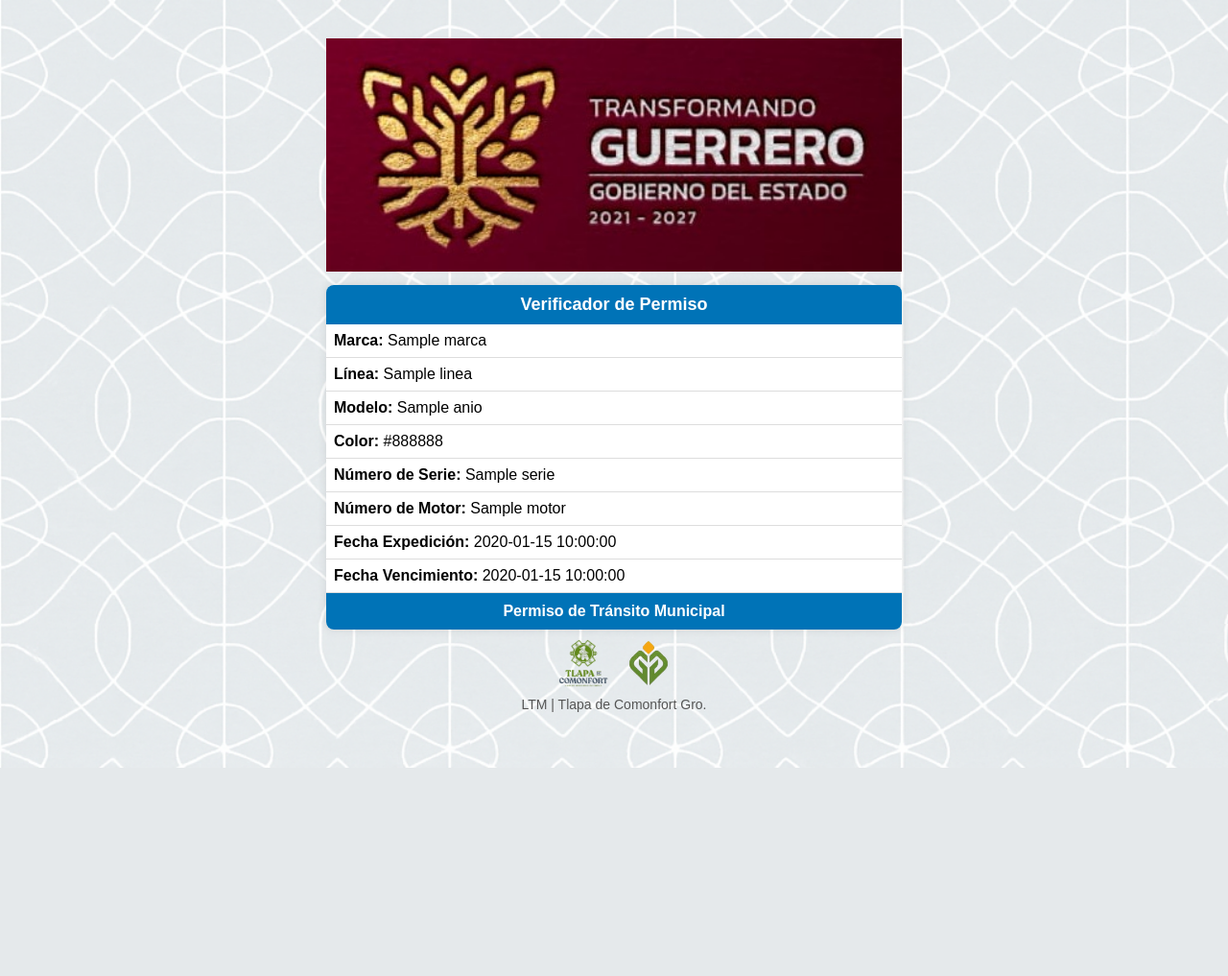
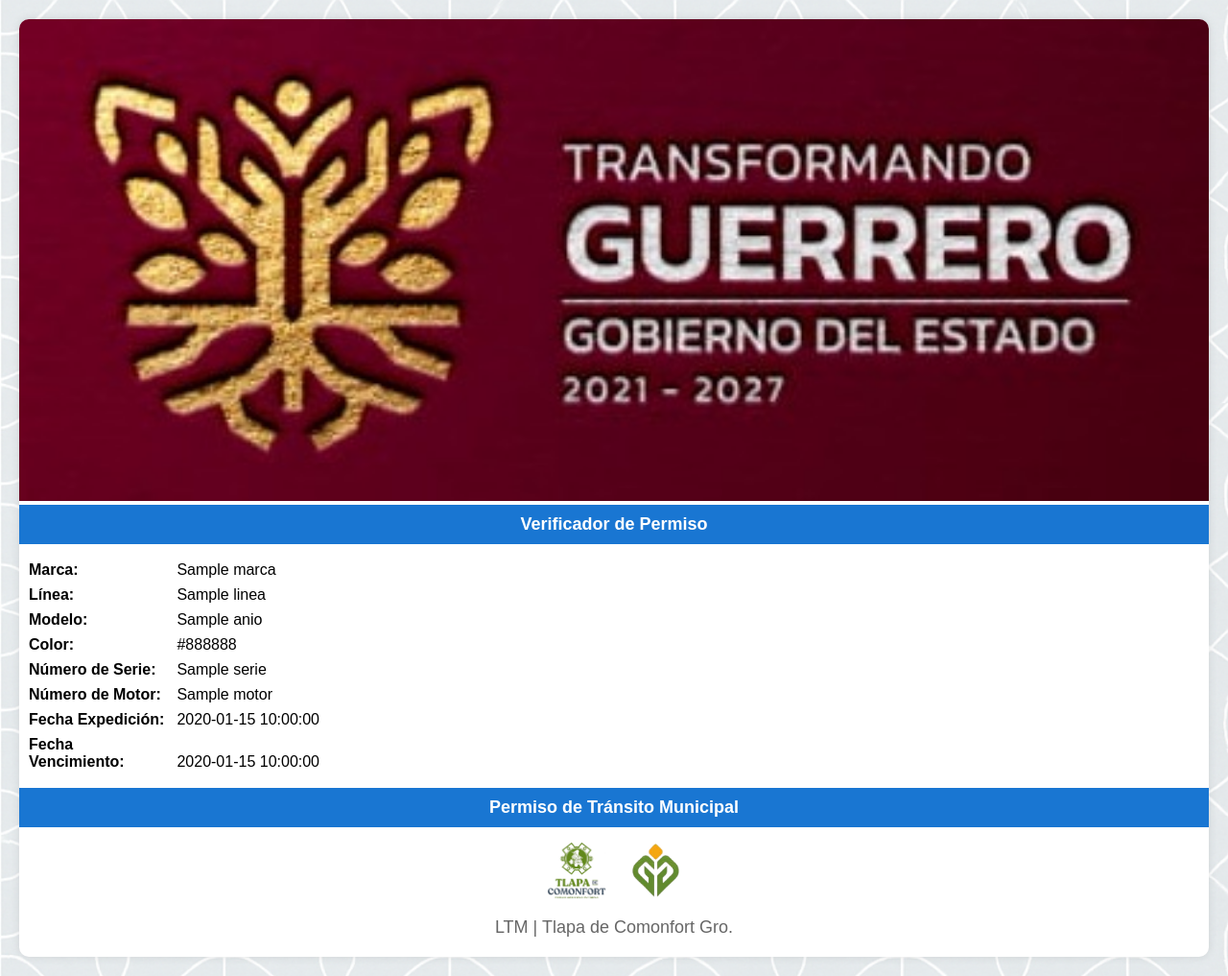
Before and after one commit to Gsr1989/Guerrero, a Flask app: template templates/verificador_guerrero.html in a window 1280 px wide. Shown: the whole page at 96% size. Before the commit the page ends 800 px from the top, so only its background shows below. Run offline with Flask 3, Linux system fonts and the light colour scheme; the template is opened without the code that fills it: most values are stand-ins (such as "Sample title", 1, 10 or a date in 2020).

Commit message:
Update verificador_guerrero.html

```diff
--- a/templates/verificador_guerrero.html
+++ b/templates/verificador_guerrero.html
@@ -1,106 +1,96 @@
-<!DOCTYPE html>
-<html lang="es">
+<!DOCTYPE html><html lang="es">
 <head>
     <meta charset="UTF-8">
     <title>Verificador de Permiso</title>
     <meta name="viewport" content="width=device-width, initial-scale=1">
     <style>
         body {
-            background-image: url('{{ url_for('static', filename='img/fondo_grecas.png') }}');
+            background-image: url('/static/img/fondo_grecas.png');
             background-size: cover;
+            background-repeat: repeat;
             background-attachment: fixed;
-            background-repeat: no-repeat;
-            background-position: center;
             font-family: Arial, sans-serif;
             margin: 0;
             padding: 0;
+            text-align: center;
         }
         .container {
-            background: transparent;
-            max-width: 600px;
-            margin: auto;
-            padding: 20px;
-            text-align: center;
+            background: white;
+            margin: 20px;
+            border-radius: 10px;
+            overflow: hidden;
+            box-shadow: 0 0 10px rgba(0,0,0,0.1);
         }
         .banner {
             width: 100%;
-            margin-top: 20px;
+            height: auto;
         }
-        .table-container {
-            background: white;
-            border-radius: 8px;
-            overflow: hidden;
-            margin-top: 10px;
-            box-shadow: 0 0 10px rgba(0,0,0,0.1);
-        }
-        .header {
-            background: #0073b7;
+        .section-title {
+            background-color: #1976d2;
             color: white;
             padding: 10px;
             font-weight: bold;
             font-size: 18px;
         }
-        table {
-            width: 100%;
-            border-collapse: collapse;
+        .info {
+            padding: 10px;
+            text-align: left;
             font-size: 16px;
         }
-        td {
-            padding: 8px;
-            border-bottom: 1px solid #ddd;
-            text-align: left;
+        .info p {
+            margin: 8px 0;
         }
-        .footer-btn {
-            background: #0073b7;
+        .info strong {
+            display: inline-block;
+            width: 150px;
+        }
+        .section-footer {
+            background-color: #1976d2;
             color: white;
             padding: 10px;
             font-weight: bold;
+            font-size: 18px;
         }
         .logos {
-            margin-top: 10px;
-            display: flex;
-            justify-content: center;
-            align-items: center;
-            gap: 20px;
+            margin: 15px 0;
         }
         .logos img {
-            height: 50px;
+            height: 60px;
+            margin: 0 10px;
         }
-        .ltm-text {
-            margin-top: 10px;
-            font-size: 14px;
-            color: #555;
+        footer {
+            font-size: 18px;
+            color: #666;
+            margin-bottom: 20px;
         }
     </style>
 </head>
-<body>
+<body><div class="container">
+    <img src="/static/img/guerrero_logo.png" alt="Banner Guerrero" class="banner">
 
-<div class="container">
-    <img src="{{ url_for('static', filename='img/guerrero_logo.png') }}" alt="Banner Guerrero" class="banner">
+    <div class="section-title">Verificador de Permiso</div>
 
-    <div class="table-container">
-        <div class="header">Verificador de Permiso</div>
-        <table>
-            <tr><td><b>Marca:</b> {{ permiso.marca }}</td></tr>
-            <tr><td><b>Línea:</b> {{ permiso.linea }}</td></tr>
-            <tr><td><b>Modelo:</b> {{ permiso.anio }}</td></tr>
-            <tr><td><b>Color:</b> {{ permiso.color }}</td></tr>
-            <tr><td><b>Número de Serie:</b> {{ permiso.serie }}</td></tr>
-            <tr><td><b>Número de Motor:</b> {{ permiso.motor }}</td></tr>
-            <tr><td><b>Fecha Expedición:</b> {{ permiso.fecha_expedicion }}</td></tr>
-            <tr><td><b>Fecha Vencimiento:</b> {{ permiso.fecha_vencimiento }}</td></tr>
-        </table>
-        <div class="footer-btn">Permiso de Tránsito Municipal</div>
+    <div class="info">
+        <p><strong>Marca:</strong> {{ permiso.marca }}</p>
+        <p><strong>Línea:</strong> {{ permiso.linea }}</p>
+        <p><strong>Modelo:</strong> {{ permiso.anio }}</p>
+        <p><strong>Color:</strong> {{ permiso.color }}</p>
+        <p><strong>Número de Serie:</strong> {{ permiso.serie }}</p>
+        <p><strong>Número de Motor:</strong> {{ permiso.motor }}</p>
+        <p><strong>Fecha Expedición:</strong> {{ permiso.fecha_expedicion }}</p>
+        <p><strong>Fecha Vencimiento:</strong> {{ permiso.fecha_vencimiento }}</p>
     </div>
 
+    <div class="section-footer">Permiso de Tránsito Municipal</div>
+
     <div class="logos">
-        <img src="{{ url_for('static', filename='img/tlapa_logo.png') }}" alt="Logo Tlapa">
-        <img src="{{ url_for('static', filename='img/guerrero_icon.png') }}" alt="Logo Guerrero">
+        <img src="/static/img/tlapa_logo.png" alt="Logo Tlapa">
+        <img src="/static/img/guerrero_icon.png" alt="Logo Guerrero">
     </div>
 
-    <div class="ltm-text">
+    <footer>
         LTM | Tlapa de Comonfort Gro.
-    </div>
+    </footer>
 </div>
 
 </body>
```
